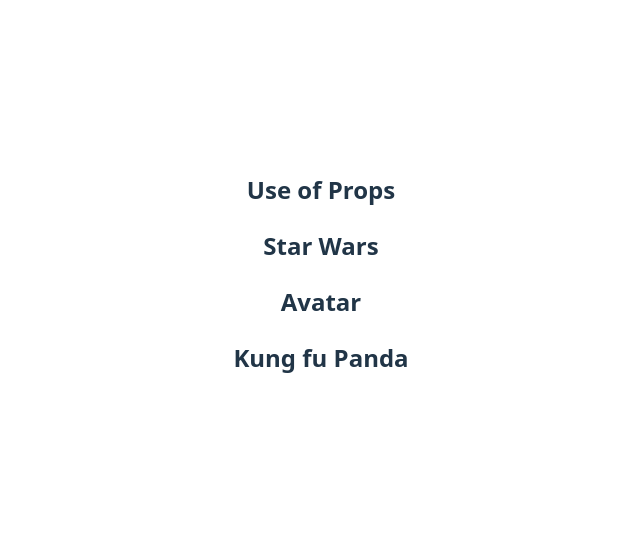
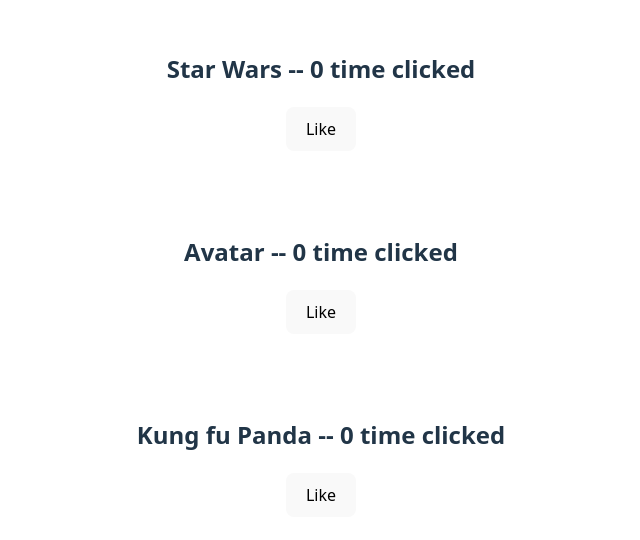
Before and after one commit to prsanjay/the-movie-list, a React (Vite) app: page / in a window 1280 px wide. Shown: the part 126-666 px from the top of the page, without its empty margins (319-959 px from the left). Built offline with nearby package versions, Linux system fonts and the light colour scheme.

Commit message:
Implement state management

```diff
--- a/src/App.tsx
+++ b/src/App.tsx
@@ -1,21 +1,28 @@
 import './App.css'
+import { useState } from 'react';
 
 interface CardProps {
   title: string
 }
 
 const Card = ({ title }: Readonly<CardProps>) => {
+
+  const [isLiked, setIsLiked] = useState(false);
+  const [count, setCount] = useState(0);
+
   return (
-    <div>
-      <h2>{title}</h2>
+    <div className="card" onClick={() => setCount((currCount: number) => currCount+1)}>
+      <h2>{title} -- {count} time clicked</h2>
+      <button onClick={() => { setIsLiked(!isLiked) }}>
+        {isLiked ? 'Liked' : 'Like'}
+      </button>
     </div>
   )
 }
 
 const App = () => {
   return (
-    <div>
-      <h2>Use of Props</h2>
+    <div className="card-container">
       <Card title="Star Wars" />
       <Card title="Avatar" />
       <Card title="Kung fu Panda" />
```
